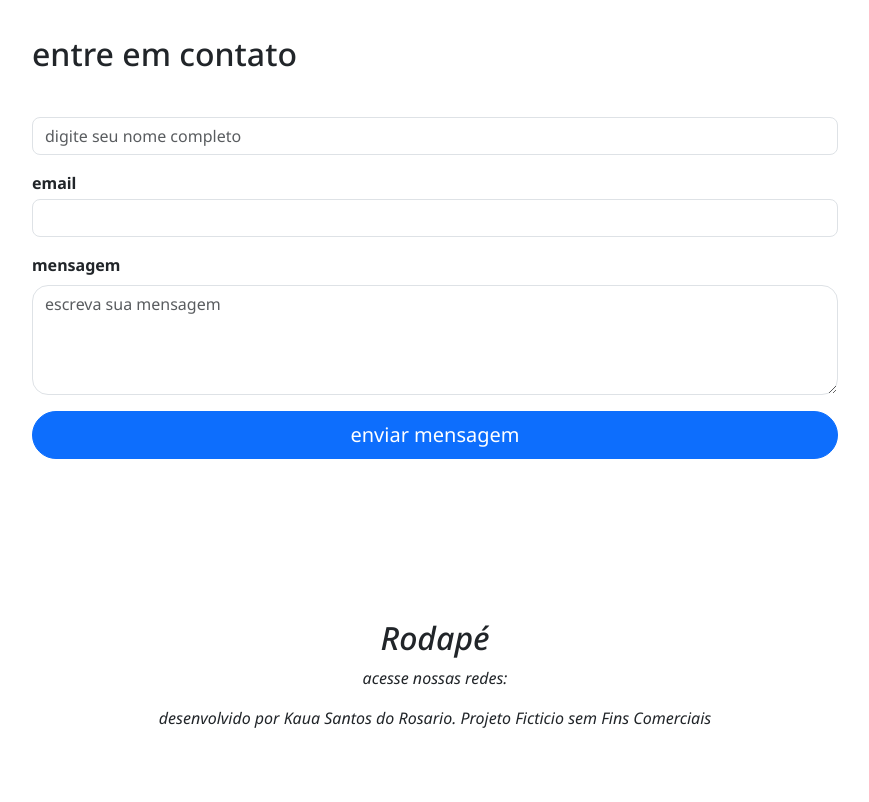
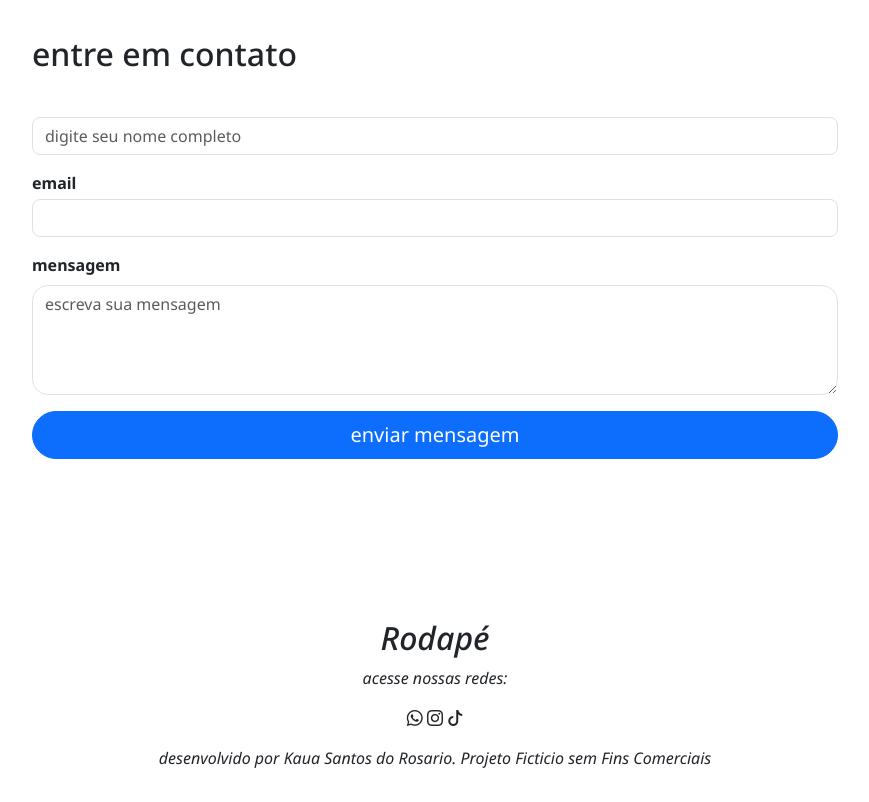
Before and after one commit to kauazinho17/terceiro-repositorio1, a plain HTML site: page index.html in a window 1280 px wide. Shown: the part 1457-2259 px from the top of the page, without its empty margins (205-1074 px from the left). Before the commit the page ends 2219 px from the top, so only its background shows below. Drawn offline with nearby package versions, Linux system fonts and the light colour scheme.

Commit message:
09/04/25

```diff
--- a/index.html
+++ b/index.html
@@ -6,6 +6,7 @@
     <meta name="viewport" content="width=device-width, initial-scale=1.0">
     <title> Página Principal </title>
     <link href="https://cdnjs.cloudflare.com/ajax/libs/bootstrap/5.3.3/css/bootstrap.min.css" rel="stylesheet">
+    <link rel="stylesheet" href="https://cdnjs.cloudflare.com/ajax/libs/bootstrap-icons/1.11.3/font/bootstrap-icons.min.css">
     <link rel="stylesheet" href="styles.css">
 </head>
 
```
